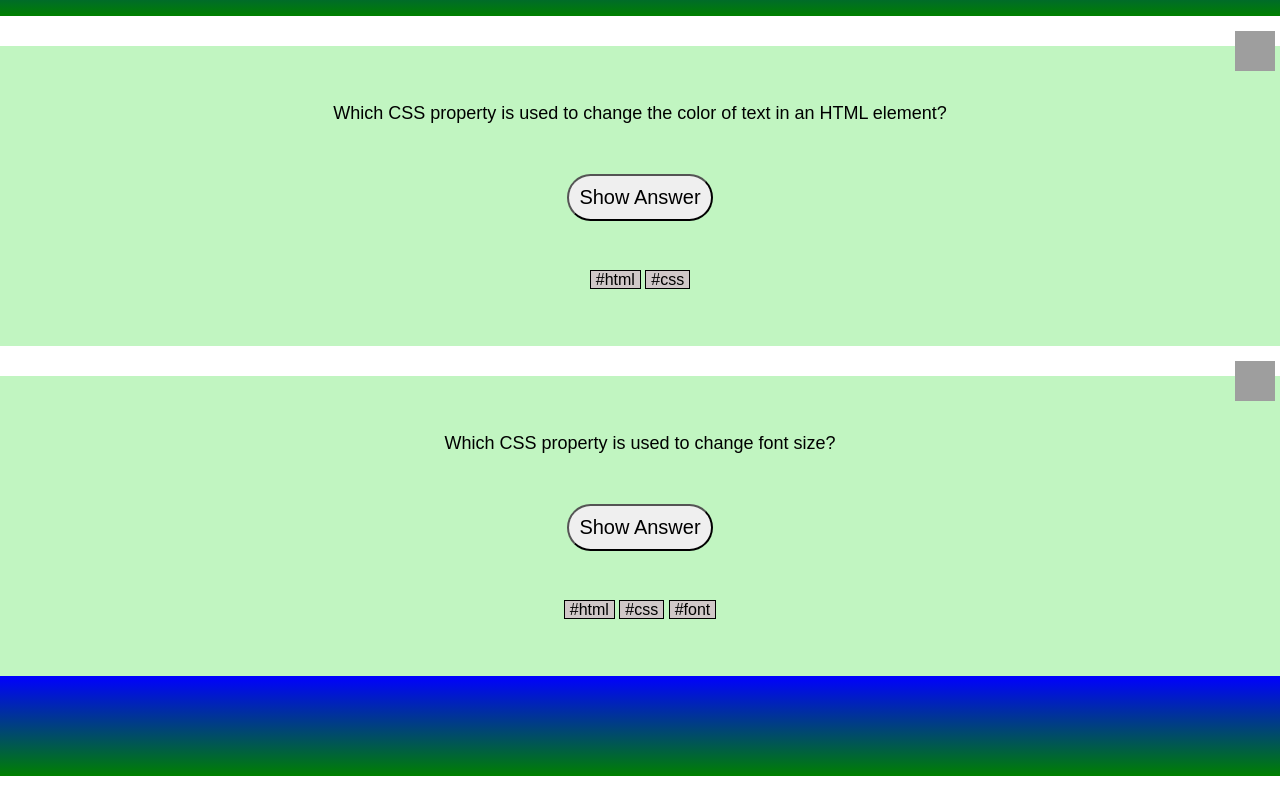
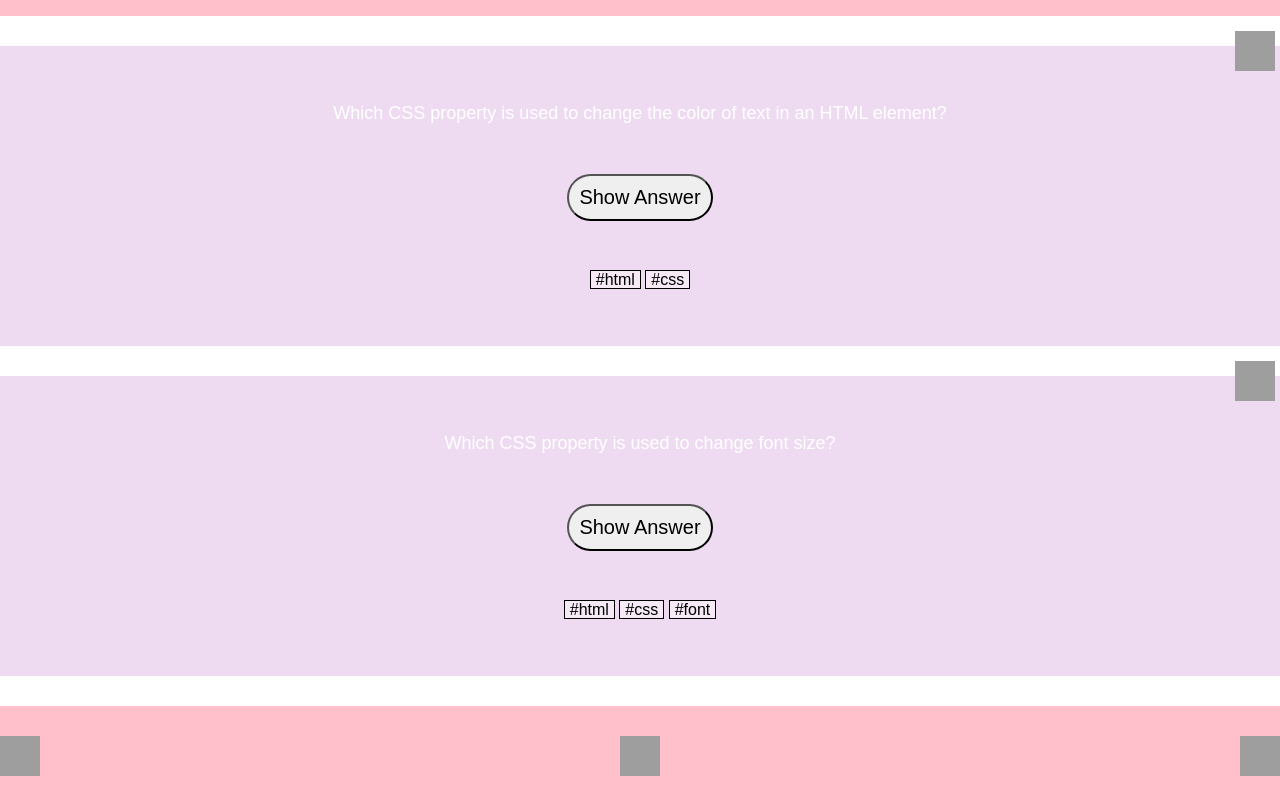
Before and after one commit to vlatkojuric/quizz-app, a plain HTML site: page index.html in a window 1280 px wide. Shown: the part 84-890 px from the top of the page. Before the commit the page ends 860 px from the top, so only its background shows below. Drawn offline with Linux system fonts and the light colour scheme; grey boxes are pictures that could not be loaded.

Commit message:
changed the colors on the whole website,added icons to the footer

```diff
--- a/css/style.css
+++ b/css/style.css
@@ -9,7 +9,7 @@ body {
   position: relative;
 }
 .main-header {
-  background-image: linear-gradient(blue, green);
+  background-color: pink;
   height: 100px;
   max-width: 100%;
   display: flex;
@@ -22,7 +22,7 @@ body {
 }
 
 .first-question-section {
-  background-color: rgb(193, 245, 193);
+  background-color: rgb(238, 219, 242);
   min-height: 300px;
   max-width: 100%;
   margin-top: 30px;
@@ -36,6 +36,7 @@ body {
 p {
   max-width: 75%;
   font-size: 18px;
+  color: white;
 }
 button {
   max-width: 150px;
@@ -46,7 +47,7 @@ button {
 }
 
 .tag {
-  border: 1px solid black;
+  border: 1px solid rgb(9, 9, 9);
   background-color: rgb(208, 200, 200);
   padding: 0 5px 0 5px;
 }
@@ -62,7 +63,7 @@ button {
 
 /*question card number two */
 .second-question-section {
-  background-color: rgb(193, 245, 193);
+  background-color: rgb(238, 219, 242);
   min-height: 300px;
   max-width: 100%;
   margin-top: 30px;
@@ -75,7 +76,7 @@ button {
 
 .tag {
   border: 1px solid black;
-  background-color: rgb(208, 200, 200);
+  background-color: rgb(245, 234, 245);
   padding: 0 5px 0 5px;
 }
 
@@ -89,8 +90,31 @@ button {
 }
 
 .footer {
-  background-image: linear-gradient(blue, green);
+  background-color: pink;
   height: 100px;
   max-width: 100%;
+  margin-top: 30px;
+}
+
+.user-icon {
+  height: 40px;
+  width: 40px;
+}
+
+.home-icon {
+  height: 40px;
+  width: 40px;
+}
+
+.bookmark-icon {
+  height: 40px;
+  width: 40px;
+}
+
+.footer-icons {
+  list-style: none;
   display: flex;
+  justify-content: space-between;
+  padding-top: 30px;
+  padding-left: 0;
 }
--- a/index.html
+++ b/index.html
@@ -5,6 +5,7 @@
     <meta name="viewport" content="width=device-width, initial-scale=1.0" />
     <title>Quizz App</title>
     <link rel="stylesheet" href="css/style.css" />
+    <script src="https://kit.fontawesome.com/0dca46ac40.js" crossorigin="anonymous"></script>
   </head>
   <body>
     <header class="main-header">
@@ -45,5 +46,11 @@
       />
     </section>
   </body>
-  <footer class="footer"></footer>
+  <footer class="footer">
+    <ul class="footer-icons">
+      <li><img src="https://static.thenounproject.com/png/1988613-200.png" alt="user icon" class="user-icon"></li>
+      <li><img src="https://static.thenounproject.com/png/2842959-200.png" alt="home icon" class="home-icon"></li>
+      <li><img src="https://static.thenounproject.com/png/2185408-200.png" alt="bookmark icon" class="bookmark-icon"></li>
+    </ul>
+  </footer>
 </html>
```
